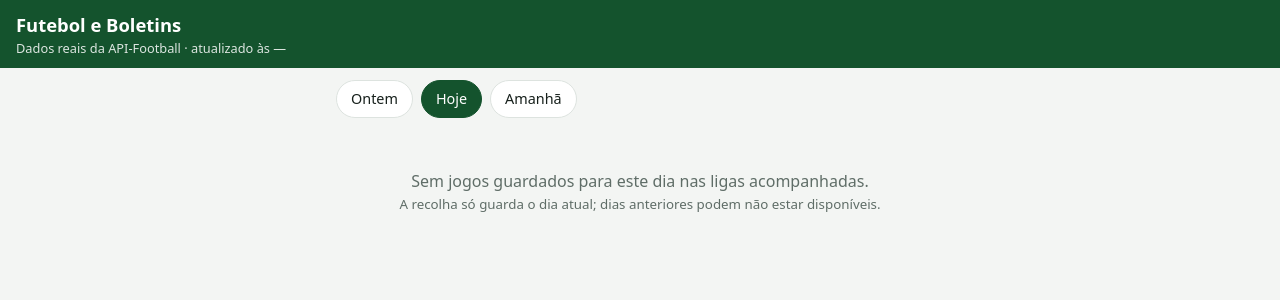
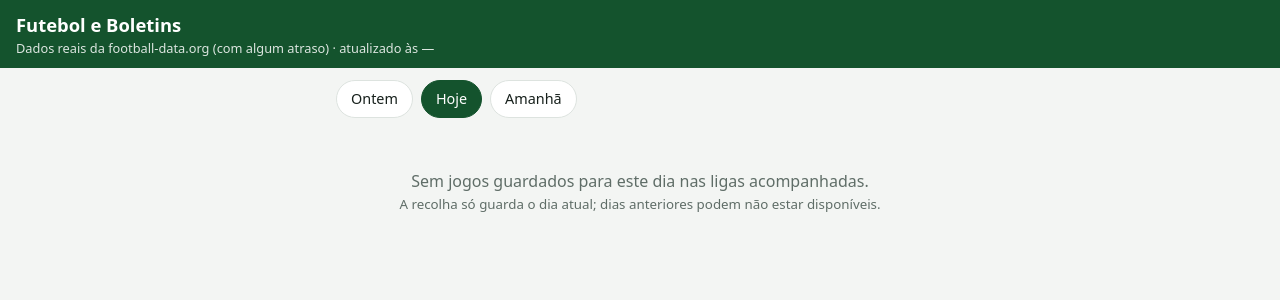
Before and after one commit to jorgejfarias12-dev/Jf, a FastAPI app: page / in a window 1280 px wide. Shown: the top 300 px of the page. Run offline with FastAPI, Linux system fonts and the light colour scheme.

Commit message:
Update app.html

```diff
--- a/app/templates/app.html
+++ b/app/templates/app.html
@@ -201,7 +201,7 @@ async function carregar(d) {
   try {
     dados = await obterDia(d, true);
     const at = dados.atualizado ? new Date(dados.atualizado).toLocaleTimeString('pt-PT', { hour: '2-digit', minute: '2-digit', timeZone: 'Europe/Lisbon' }) : '—';
-    document.getElementById('sub').textContent = `Dados reais da API-Football · atualizado às ${at}`;
+    document.getElementById('sub').textContent = `Dados reais da football-data.org (com algum atraso) · atualizado às ${at}`;
   } catch (e) {
     dados = null;
     document.getElementById('sub').textContent = 'Sem ligação ao servidor. Tenta daqui a pouco.';
@@ -246,13 +246,13 @@ function linhaEquipa(nome, s, onde) {
     ? `<span class="f ${FORMA[c][1]}">${FORMA[c][0]}</span>` : '').join('');
   const l = s.local || {};
   return `<div class="st"><span class="st-nome">${s.posicao ? s.posicao + '.º ' : ''}${esc(nome)}</span>
-    <span class="forma" title="Últimos 5 jogos (mais recente à direita)">${forma}</span></div>
+    <span class="forma" title="Resultados dos últimos 5 jogos">${forma}</span></div>
     <div class="st-num">${onde}: ${l.v ?? '—'}V ${l.e ?? '—'}E ${l.d ?? '—'}D em ${l.j ?? '—'} jogos ·
       marca ${media(l.gm, l.j)} e sofre ${media(l.gs, l.j)} por jogo</div>`;
 }
 function blocoStats(j) {
-  if (!j.stats_casa && !j.stats_fora) return dados?.classificacoes_indisponiveis
-    ? '<div class="st-vazio">Classificação não disponível no plano gratuito da API.</div>'
+  if (!j.stats_casa && !j.stats_fora) return j.classificacao_indisponivel
+    ? '<div class="st-vazio">Classificação não disponível na fonte de dados para esta competição.</div>'
     : '<div class="st-vazio">Classificação ainda não recolhida.</div>';
   return `<div class="stats">${linhaEquipa(j.casa, j.stats_casa, 'Em casa')}${linhaEquipa(j.fora, j.stats_fora, 'Fora')}</div>`;
 }
```
